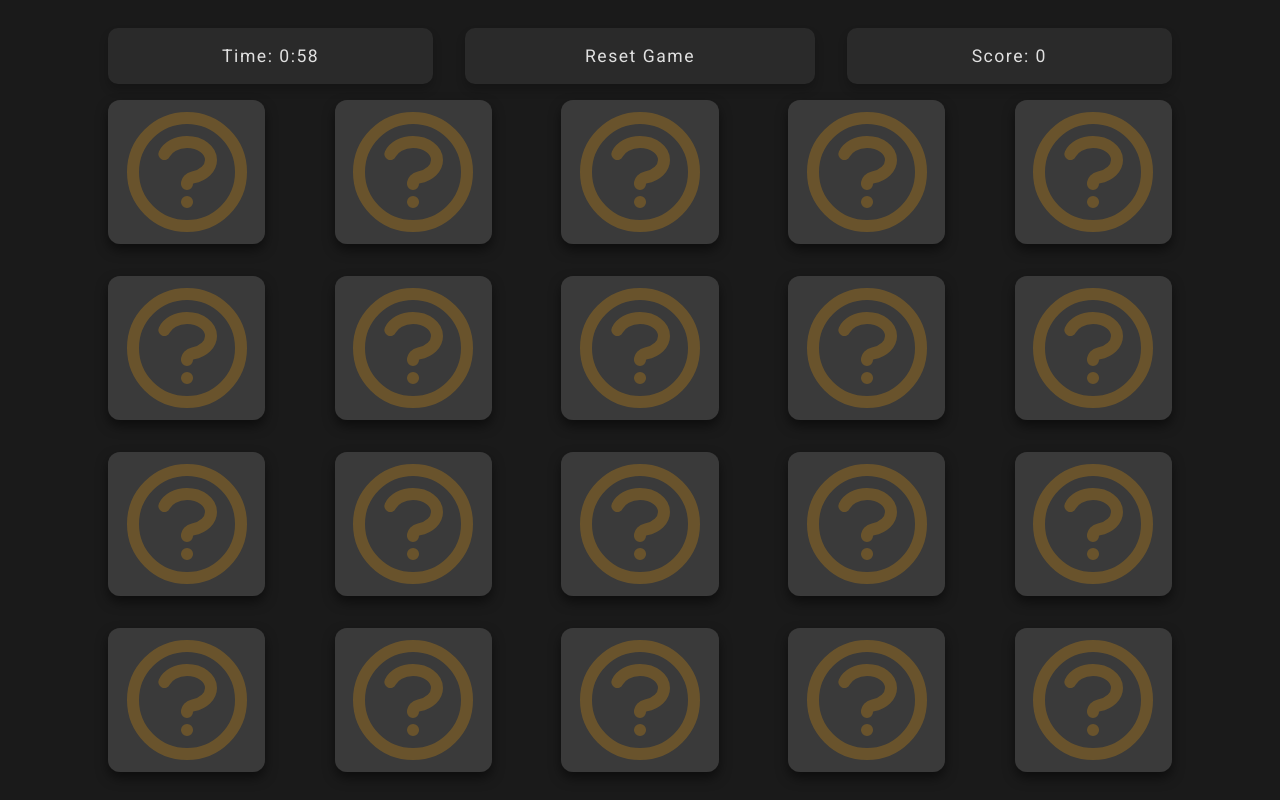
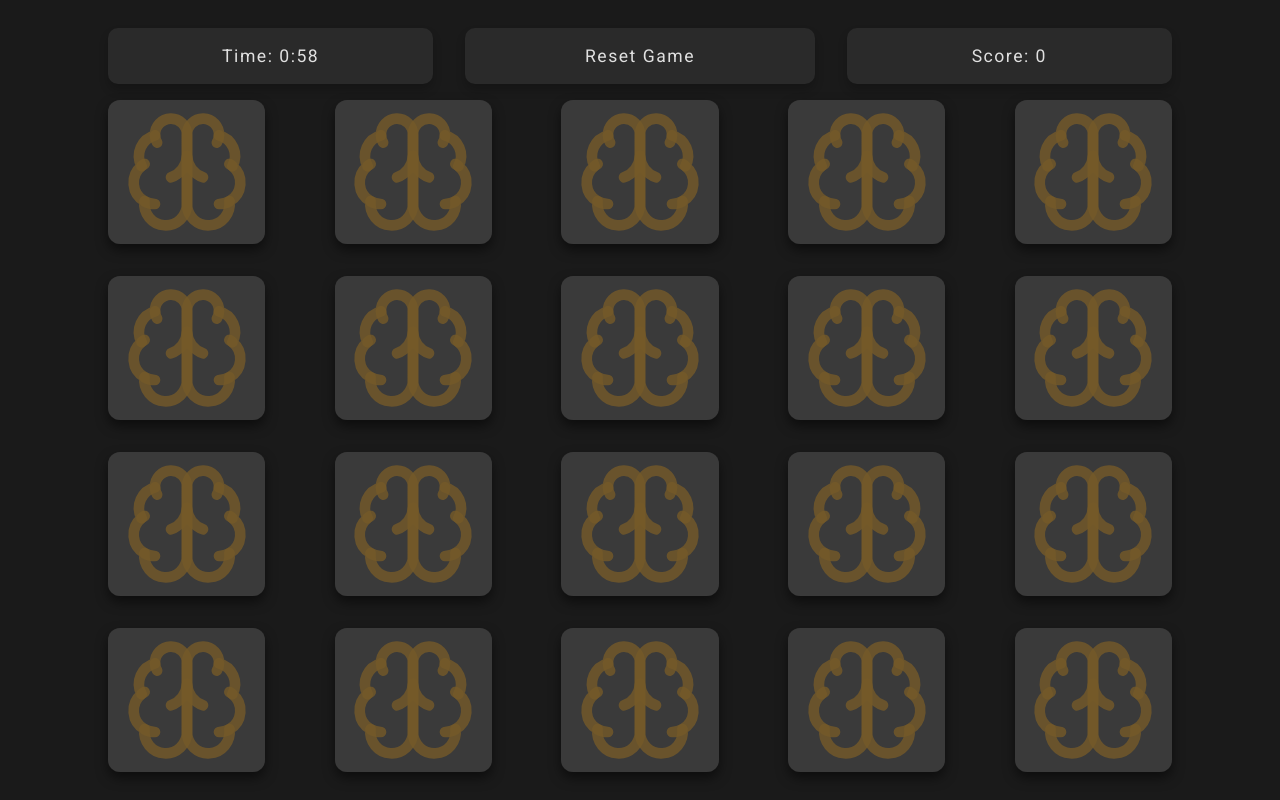
Before and after one commit to j0hanz/pick-and-pair, a React (Create React App) app: page / in a window 1280 px wide. Both pictures are taken after a click on the button "Start Game". Built offline with nearby package versions, Linux system fonts and the light colour scheme.

Commit message:
Replace icon in Card component and adjust flip card effects for improved animations

```diff
--- a/src/components/Card.js
+++ b/src/components/Card.js
@@ -1,6 +1,6 @@
 import React, { memo, useState } from 'react';
 import { Image } from 'react-bootstrap';
-import { HiOutlineQuestionMarkCircle } from 'react-icons/hi';
+import { LuBrain } from 'react-icons/lu';
 import styles from './styles/Card.module.css';
 
 const Card = memo(({ card, index, clickHandler }) => {
@@ -31,7 +31,7 @@ const Card = memo(({ card, index, clickHandler }) => {
       aria-label={`Card ${card.name}`}
     >
       <div className={styles.back}>
-        <HiOutlineQuestionMarkCircle />
+        <LuBrain />
       </div>
       <Image
         src={card.img}
--- a/src/components/styles/Card.module.css
+++ b/src/components/styles/Card.module.css
@@ -1,4 +1,4 @@
-/* Card */
+/* Adjusted Flip Card Effects */
 .card {
   background-color: var(--color-card-bg);
   border-radius: 12px;
@@ -6,8 +6,8 @@
   perspective: 1000px;
   cursor: pointer;
   transition:
-    transform 0.4s ease,
-    box-shadow 0.4s ease;
+    transform 0.6s cubic-bezier(0.25, 0.8, 0.25, 1),
+    box-shadow 0.6s ease;
   box-shadow: 0 6px 12px var(--color-card-shadow);
   width: 100% !important;
   min-height: 9rem;
@@ -24,8 +24,8 @@
   transform: rotateY(180deg);
   backface-visibility: hidden;
   transition:
-    opacity 0.4s ease,
-    transform 0.4s ease;
+    opacity 0.6s ease,
+    transform 0.6s ease;
 }
 
 .card .back {
@@ -34,7 +34,7 @@
   left: 0;
   width: 100% !important;
   height: 100% !important;
-  font-size: 9rem;
+  font-size: 8rem;
   opacity: 0.3;
   color: var(--color-card-shadow-active);
   display: flex;
@@ -44,8 +44,8 @@
   backface-visibility: hidden;
   transform: rotateY(0);
   transition:
-    opacity 0.4s ease,
-    transform 0.4s ease;
+    opacity 0.6s ease,
+    transform 0.6s ease;
 }
 
 .card .back:hover {
@@ -70,13 +70,13 @@
   transform: rotateY(180deg);
   box-shadow: 0 0 12px 6px var(--color-card-shadow-active);
   transition:
-    transform 0.5s ease,
-    box-shadow 0.5s ease;
+    transform 0.6s ease,
+    box-shadow 0.6s ease;
 }
 
 .card.matched {
   box-shadow: 0 0 12px 6px var(--color-card-shadow-matched);
-  transition: box-shadow 0.5s ease;
+  transition: box-shadow 0.6s ease;
 }
 
 @keyframes flip {
@@ -89,5 +89,5 @@
 }
 
 .card.flip {
-  animation: flip 0.5s forwards;
+  animation: flip 0.6s forwards;
 }
```
